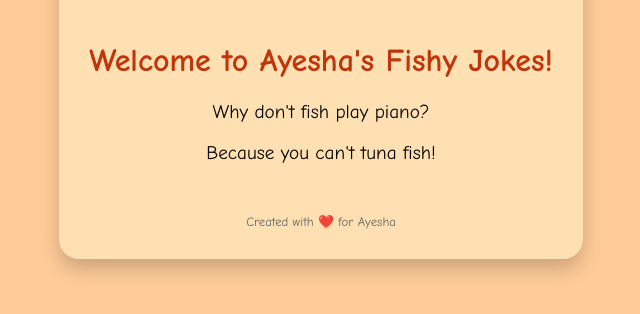
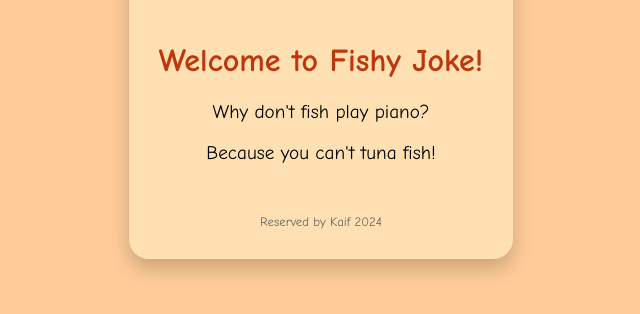
Before and after one commit to KaifCodeur/friend-memepage, a plain HTML site: page index.html in a window 1280 px wide. Shown: the part 362-676 px from the top of the page, without its empty margins (319-959 px from the left). Drawn offline with Linux system fonts and the light colour scheme.

Commit message:
Update index.html

```diff
--- a/index.html
+++ b/index.html
@@ -3,7 +3,7 @@
 <head>
     <meta charset="UTF-8">
     <meta name="viewport" content="width=device-width, initial-scale=1.0">
-    <title>🐟 Ayesha's Fishy Jokes 🐟</title>
+    <title>🐟 Fishy Jokes 🐟</title>
     <style>
         body {
             font-family: 'Comic Sans MS', cursive, sans-serif;
@@ -50,10 +50,10 @@
 <body>
     <div class="container">
         <img src="https://emojicdn.elk.sh/🐟" alt="Funny fish emoji">
-        <h1>Welcome to Ayesha's Fishy Jokes!</h1>
+        <h1>Welcome to Fishy Joke!</h1>
         <p>Why don't fish play piano?</p>
         <p>Because you can't tuna fish!</p>
-        <footer>Created with ❤️ for Ayesha</footer>
+        <footer> Reserved by Kaif 2024</footer>
     </div>
 </body>
 </html>
```
